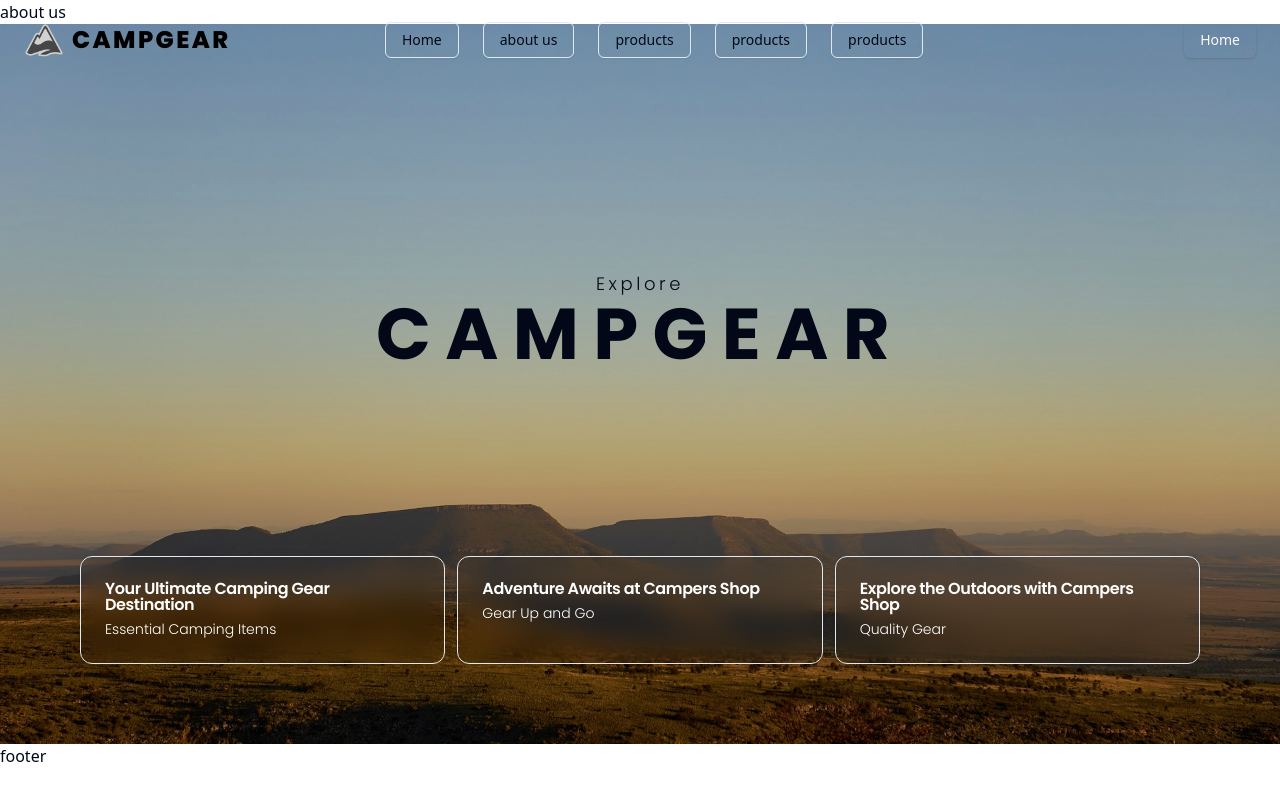
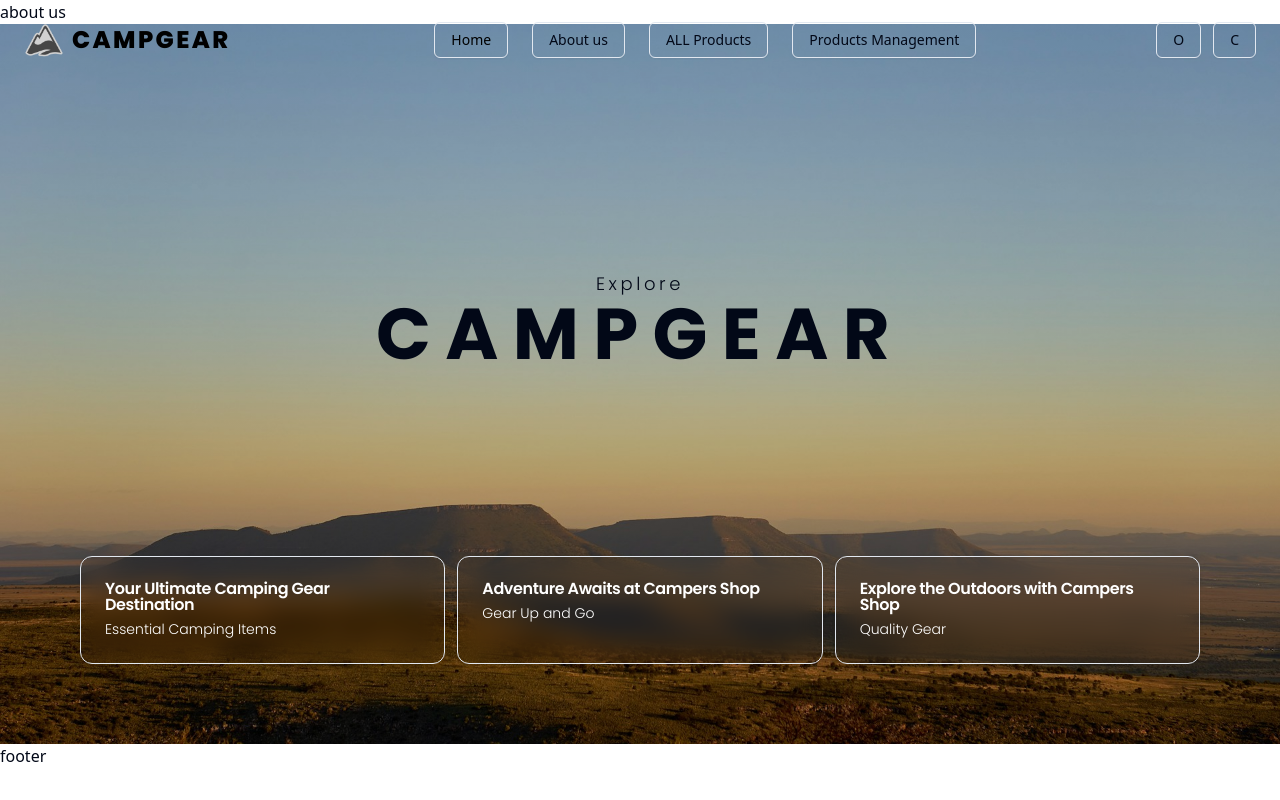
Before and after one commit to ashraf56/Camper-Shop-Frontend, a React (Vite) app: page /about in a window 1280 px wide. Built offline with nearby package versions, Linux system fonts and the light colour scheme.

Commit message:
hero section completed

```diff
--- a/src/page/Home page/Hero.tsx
+++ b/src/page/Home page/Hero.tsx
@@ -6,11 +6,11 @@ const Hero = () => {
         <div className='w-full h-[90vh] flex flex-col relative items-center justify-center ' style={{ backgroundImage: `linear-gradient(rgba(0, 0, 0, 0.3),rgba(0, 0, 0, 0.3)),url(${imgs})`, backgroundSize: 'cover', backgroundPosition: 'bottom' , objectFit:'contain'}}>
             <div className='mb-32'>
                 <p className='text-center text-lg font-light font-CustomFont tracking-[0.2em]'> Explore </p>
-                <h1 className='font-bold font-CustomFont uppercase text-7xl text-center tracking-[0.2em]'>Campgear</h1>
+                <h1 className='font-bold font-CustomFont uppercase text-3xl md:text-7xl text-center tracking-[0.2em]'>Campgear</h1>
             </div>
 
 
-            <div className='absolute bottom-20'>
+            <div className='hidden sm:block absolute  bottom-10 lg:bottom-20'>
                 <Herocard></Herocard>
 
             </div>
--- a/src/page/Navbar.tsx
+++ b/src/page/Navbar.tsx
@@ -8,13 +8,13 @@ export default function Component() {
         <header className="flex h-20 w-full shrink-0 items-center px-4 md:px-6 absolute z-20">
             <Link to={'/'} className="mr-6 hidden lg:flex">
                 <div className="flex items-center justify-center gap-2">
-      <div><img src={logo} width={40} height={40}/></div>
+                    <div><img src={logo} width={40} height={40} /></div>
                     <p className="text-black font-CustomFont font-extrabold uppercase text-2xl tracking-widest">CampGear</p>
                 </div>
 
             </Link>
-      <nav className="m-auto hidden lg:flex gap-6">
-        <Button variant={'outline'} size={"default"} color="black" className="bg-transparent">
+            <nav className="ml-auto hidden lg:flex gap-6">
+                <Button variant={'outline'} size={"default"} className="bg-transparent text-black">
                     <Link to={'/'}
                     >
                         Home
@@ -23,38 +23,38 @@ export default function Component() {
                 <Button variant={'outline'} size={"default"} className="bg-transparent">
                     <Link to={'/about'}
                     >
-          about us
+                        About us
                     </Link>
                 </Button>
                 <Button variant={'outline'} size={"default"} className="bg-transparent">
                     <Link to={'/products'}
                     >
-          products
-        </Link>
-        </Button>
-        <Button  variant={'outline'} size={"default"} className="bg-transparent">
-        <Link to={'/products'}
-        >
-          products
+                        ALL Products
                     </Link>
                 </Button>
                 <Button variant={'outline'} size={"default"} className="bg-transparent">
                     <Link to={'/products'}
                     >
-          products
+                        Products Management
                     </Link>
                 </Button>
 
 
+
             </nav>
-      <nav className="ml-auto hidden lg:flex gap-6">
-        <Button size={"default"} color="black" className="bg-transparent">
-        <Link to={'/'}
+            <nav className="ml-auto hidden lg:flex gap-3">
+                <Button variant={'outline'} size={"default"} className="bg-transparent">
+                    <Link to={'/products'}
                     >
-          Home
+                        O
                     </Link>
                 </Button>
-
+                <Button variant={'outline'} size={"default"} className="bg-transparent">
+                    <Link to={'/products'}
+                    >
+                        C
+                    </Link>
+                </Button>
 
             </nav>
 
```
Lines whose indentation alone changed are shown as unchanged.
